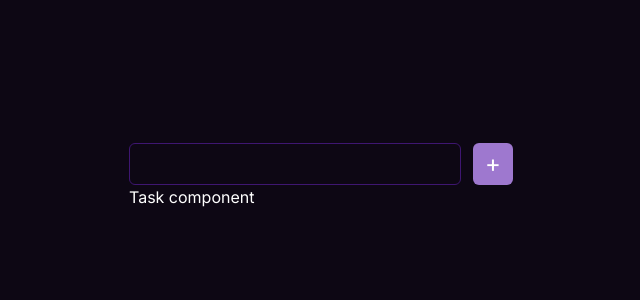
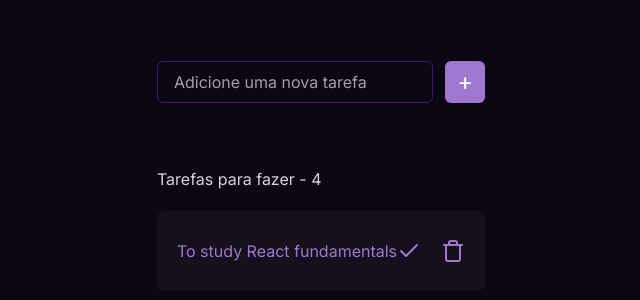
Before and after one commit to Matheussmaced/todo-list-with-zustand, a Next.js app: page / in a window 1280 px wide. Shown: the part 224-524 px from the top of the page, without its empty margins (319-959 px from the left). Built offline with nearby package versions, Linux system fonts and the light colour scheme.

Commit message:
feat: creating tasks component

```diff
--- a/package.json
+++ b/package.json
@@ -9,6 +9,7 @@
     "lint": "next lint"
   },
   "dependencies": {
+    "lucide-react": "^0.475.0",
     "next": "15.1.7",
     "react": "^19.0.0",
     "react-dom": "^19.0.0",
--- a/src/app/(public)/(home)/page.tsx
+++ b/src/app/(public)/(home)/page.tsx
@@ -6,6 +6,8 @@ export default function Home() {
     <main className="bg-bg h-screen text-white flex flex-col justify-center">
       <div className="mx-auto flex flex-col justify-center">
         <CreateTasks />
+
+        <span className="mt-16 mb-5 text-gray-300">Tarefas para fazer - 4</span>
         <TasksComponent />
       </div>
     </main>
--- a/src/components/createTasks.tsx
+++ b/src/components/createTasks.tsx
@@ -1,8 +1,8 @@
 export default function CreateTasks() {
   return (
-    <main className="w-96">
+    <main className="w-[432]">
       <form action="" className="flex flex-row gap-3">
-        <input type="text" className="bg-bg border border-borderInput ... flex-1 p-2 text-gray-400 rounded-md focus:outline-none" />
+        <input type="text" placeholder="Adicione uma nova tarefa" className="bg-bg border border-borderInput ... flex-1 py-2 px-4 text-gray-400 rounded-md focus:outline-none" />
         <button type="submit" className=" bg-todoText px-3 py-0.5 rounded-md text-2xl text-center">
           +
         </button>
--- a/src/components/tasksComponent.tsx
+++ b/src/components/tasksComponent.tsx
@@ -1,7 +1,16 @@
+import { Check, Trash } from "lucide-react";
+
 export default function TasksComponent() {
   return (
-    <main>
-      <div>Task component</div>
+    <main className="flex justify-between bg-container text-todoText px-5 py-7 rounded-lg cursor-pointer hover:bg-borderInput transition-colors delay-75">
+      <span>
+        To study React fundamentals
+      </span>
+
+      <div className="flex gap-5">
+        <Check className="cursor-pointer hover:text-white transition-colors delay-75" />
+        <Trash className="cursor-pointer hover:text-white transition-colors delay-75" />
+      </div>
     </main>
   );
 }
```
Also changed, not shown: 1 other file (tests, documents, lock files or other folders).
